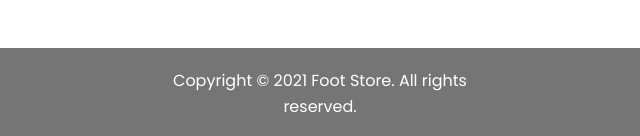
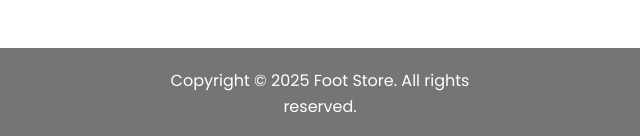
Before and after one commit to nrelvx/first_project, a plain HTML site: page index.html in a window 1280 px wide. Shown: the part 1781-1917 px from the top of the page, 320-960 px from the left. Drawn offline with Linux system fonts and the light colour scheme.

Commit message:
Add files via upload

```diff
--- a/index.html
+++ b/index.html
@@ -51,7 +51,7 @@
 <br>
 <footer>
   <div class="footer">
-    <div class="text">Copyright © 2021 Foot Store. All rights reserved.</div>
+    <div class="text">Copyright © 2025 Foot Store. All rights reserved.</div>
   </div>
 <script src="js/script.js"></script>
 </body>
```
